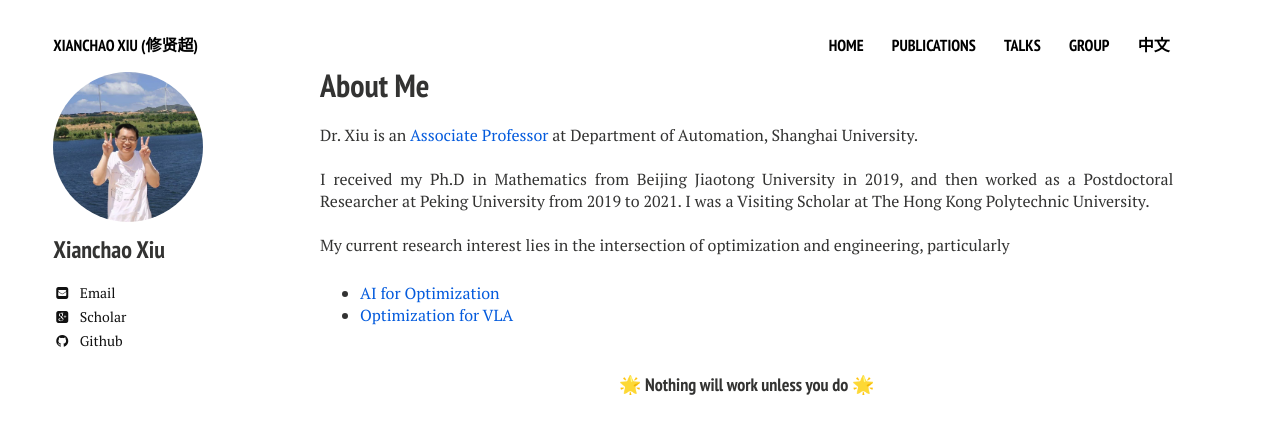
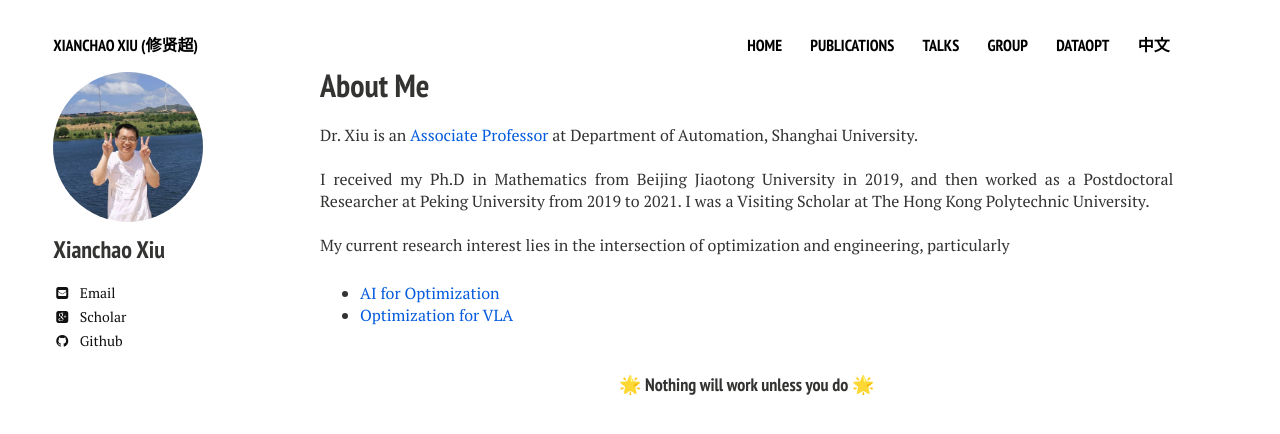
Before and after one commit to xianchaoxiu/xianchaoxiu.github.io, a Jekyll site: the page built from index.md, in a window 1280 px wide. Shown: the top 434 px of the page. Built offline with Jekyll 4.4.1, drawn with Linux system fonts in a browser that asks for light colours; nearby versions of some CDN libraries.

Commit message:
Update navigation.yml

```diff
--- a/_data/navigation.yml
+++ b/_data/navigation.yml
@@ -19,5 +19,10 @@
 - title: Group
   url: /group
 
+
+- title: DataOpt
+  url: /dataopt
+
+
 - title: 中文
   url: /chinese
```
